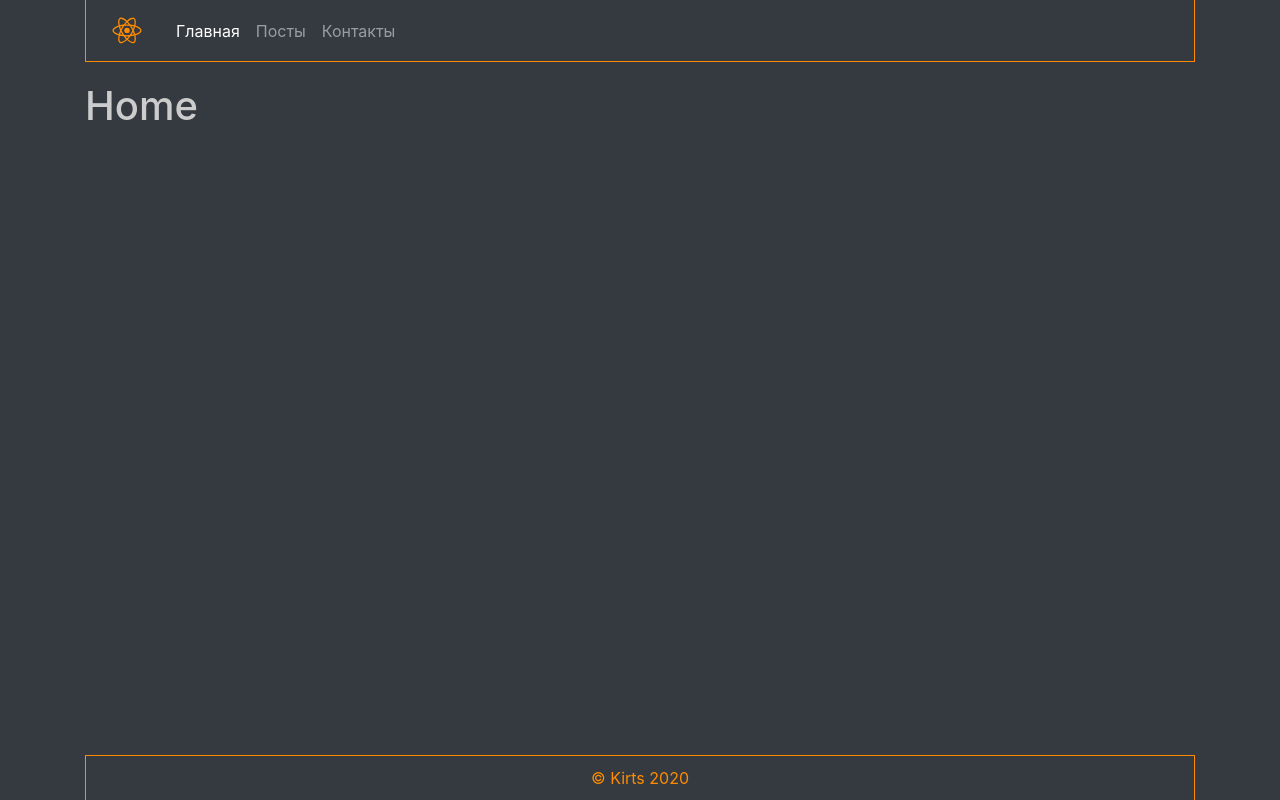
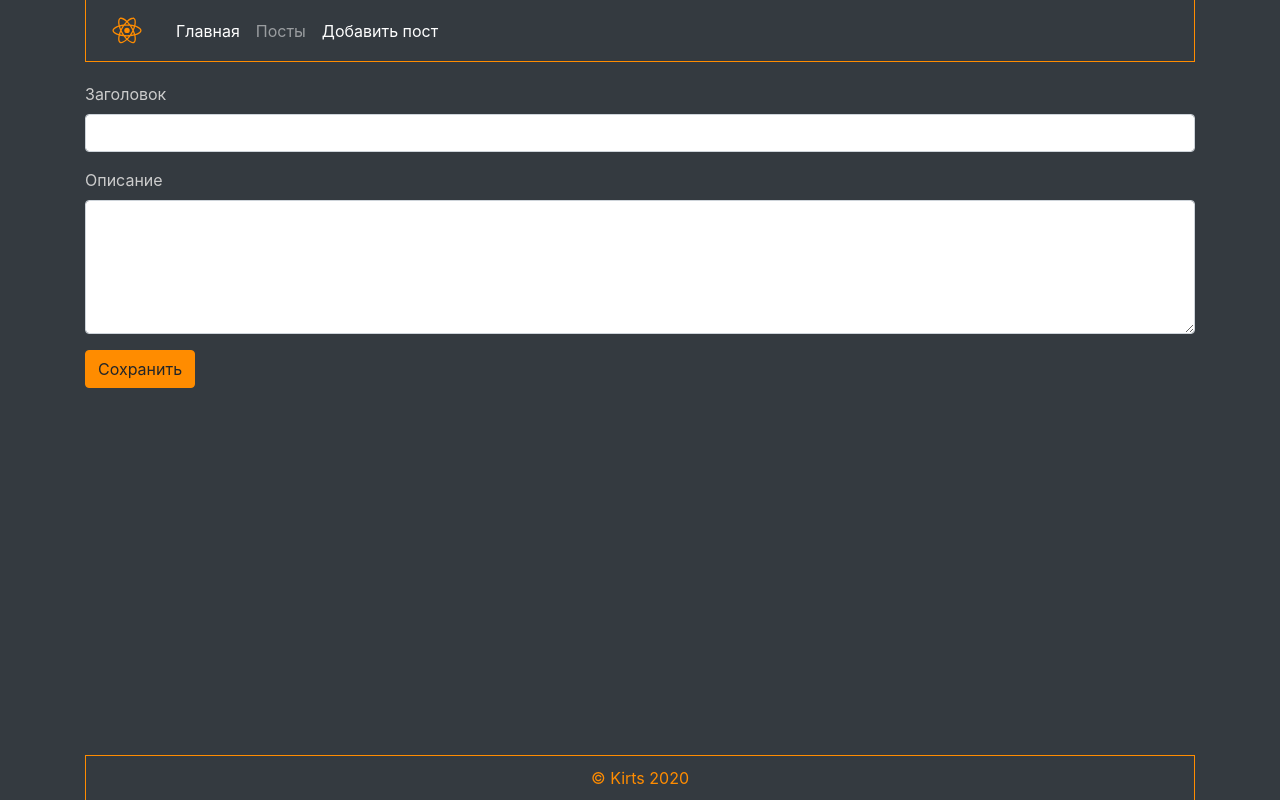
Before and after one commit to Kirts89/Awesome, a React (Create React App) app: page /my-posts in a window 1280 px wide. Built offline with nearby package versions, Linux system fonts and the light colour scheme.

Commit message:
Add Form Post

```diff
--- a/src/conponents/App/App.js
+++ b/src/conponents/App/App.js
@@ -8,6 +8,7 @@ import Home from '../Home/Home'
 import TopNavbar from '../TopNavbar/TopNavbar'
 import Posts from '../Posts/Posts'
 import {BrowserRouter, Route} from "react-router-dom";
+import MyPosts from "../MyPosts/MyPosts";
 
 function App() {
   return (
@@ -17,8 +18,9 @@ function App() {
           <TopNavbar/>
 
           <div className="content">
-            <Route path="/" component={Home}/>
+            <Route exact path="/" component={Home}/>
             <Route path="/posts" component={Posts}/>
+            <Route path="/my-posts" component={MyPosts}/>
           </div>
         </Container>
         <Footer/>
--- /dev/null
+++ b/src/conponents/MyPosts/MyPosts.js
@@ -0,0 +1,18 @@
+import React from "react";
+import PostsItem from "../PostsItem/PostsItem";
+import Posts from "../Posts/Posts";
+import PostForm from "../PostForm/PostForm";
+
+const MyPosts = (props) => {
+  let posts = []
+
+  return(
+    <div>
+
+      <PostForm posts={posts}/>
+      <Posts posts={posts}/>
+    </div>
+  )
+}
+
+export default MyPosts
--- /dev/null
+++ b/src/conponents/PostForm/PostForm.js
@@ -0,0 +1,24 @@
+import React from "react";
+import {Button, Form} from "react-bootstrap";
+
+const PostForm = (props) => {
+  return (
+    <div>
+      <Form>
+        <Form.Group controlId="formGroupEmail">
+          <Form.Label>Заголовок</Form.Label>
+          <Form.Control type="text" />
+        </Form.Group>
+        <Form.Group controlId="formGroupPassword">
+          <Form.Label>Описание</Form.Label>
+          <Form.Control as="textarea" rows={5} />
+        </Form.Group>
+        <Button variant="primary" type="submit">
+          Сохранить
+        </Button>
+      </Form>
+    </div>
+  )
+}
+
+export default PostForm
--- a/src/conponents/Posts/Posts.js
+++ b/src/conponents/Posts/Posts.js
@@ -1,8 +1,8 @@
-import React, { useEffect, useState } from "react";
+import React from "react";
 import PostsItem from "../PostsItem/PostsItem";
 
 function Posts (props) {
-  let posts = [
+  let posts = props.posts || [
     {id: '1', title: 'Title 1', imageUrl: '/demo.jpg', description: 'Lorem ipsum dolor sit amet, consectetur adipiscing elit, sed do eiusmod tempor incididunt ut labore et dolore magna aliqua. Ut enim ad minim veniam, quis nostrud exercitation ullamco laboris nisi ut aliquip ex ea commodo consequat. Duis aute irure dolor in reprehenderit in voluptate velit esse cillum dolore eu fugiat nulla pariatur. Excepteur sint occaecat cupidatat non proident, sunt in culpa qui officia deserunt mollit anim id est laborum.'},
     {id: '2', title: 'Title 2', imageUrl: '/demo.jpg', description: 'Lorem ipsum dolor sit amet, consectetur adipiscing elit, sed do eiusmod tempor incididunt ut labore et dolore magna aliqua. Ut enim ad minim veniam, quis nostrud exercitation ullamco laboris nisi ut aliquip ex ea commodo consequat. Duis aute irure dolor in reprehenderit in voluptate velit esse cillum dolore eu fugiat nulla pariatur. Excepteur sint occaecat cupidatat non proident, sunt in culpa qui officia deserunt mollit anim id est laborum.'},
     {id: '3', title: 'Title 3', imageUrl: '/demo.jpg', description: 'Lorem ipsum dolor sit amet, consectetur adipiscing elit, sed do eiusmod tempor incididunt ut labore et dolore magna aliqua. Ut enim ad minim veniam, quis nostrud exercitation ullamco laboris nisi ut aliquip ex ea commodo consequat. Duis aute irure dolor in reprehenderit in voluptate velit esse cillum dolore eu fugiat nulla pariatur. Excepteur sint occaecat cupidatat non proident, sunt in culpa qui officia deserunt mollit anim id est laborum.'},
@@ -11,20 +11,8 @@ function Posts (props) {
 
   const postsElements = posts.map(post => <PostsItem post={post} title={post.title} key={post.id}/>)
 
-  const [user, setUser] = useState('');
-  useEffect(() => {
-    fetch('https://api.github.com/users/defunkt').then(res => res.json()).then(
-      (response) => {
-        console.log(response);
-        setUser(response);
-      }
-    )
-  }, [])
-
   return(
     <div className="posts">
-      <img src={user.avatar_url}/>
-      {user.name}
       {postsElements}
     </div>
   )
--- a/src/conponents/TopNavbar/TopNavbar.js
+++ b/src/conponents/TopNavbar/TopNavbar.js
@@ -15,7 +15,7 @@ function TopNavbar() {
       <Nav className="mr-auto">
         <NavLink to="/" className="nav-link">Главная</NavLink>
         <NavLink to="/posts" className="nav-link">Посты</NavLink>
-        <NavLink to="/contacts" className="nav-link">Контакты</NavLink>
+        <NavLink to="/my-posts" className="nav-link">Добавить пост</NavLink>
       </Nav>
     </Navbar>
   )
```
